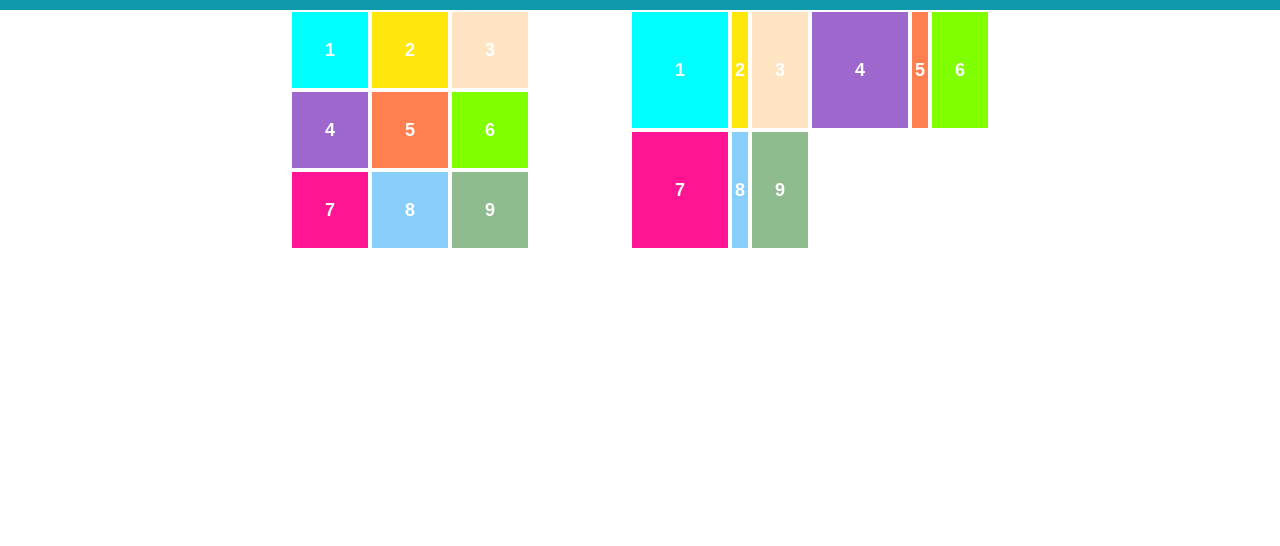
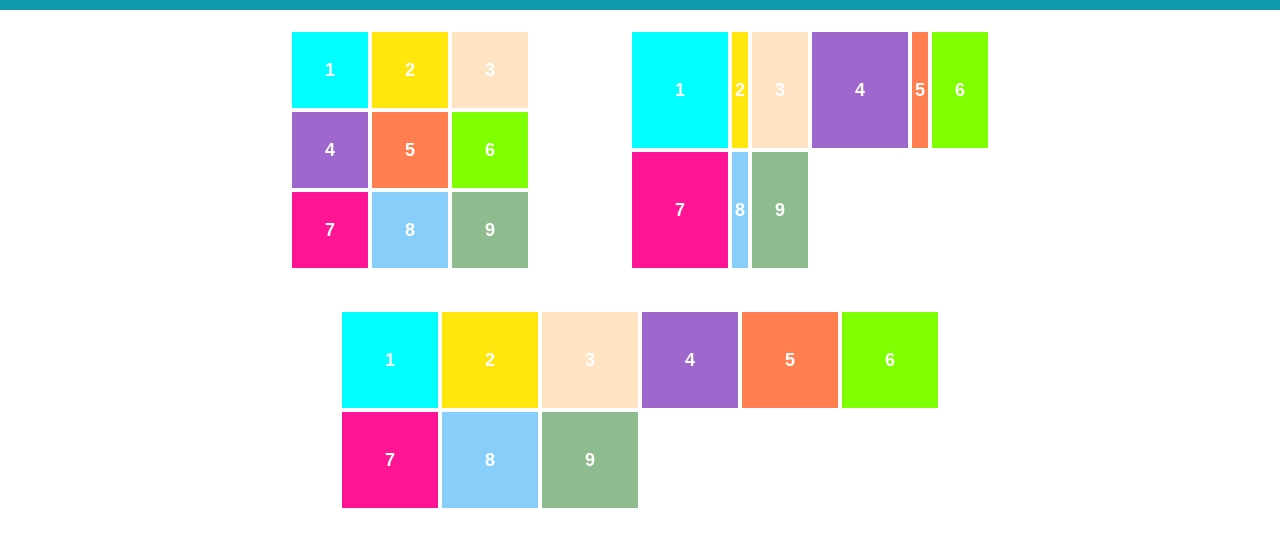
Before and after one commit to chliyang/my-app, a React (Create React App) app: page /grid-layout in a window 1280 px wide. Shown: the top 546 px of the page. Built offline with nearby package versions, Linux system fonts and the light colour scheme.

Commit message:
[grid] auto fill

```diff
--- a/src/components/grid-layout/GridLayout.css
+++ b/src/components/grid-layout/GridLayout.css
@@ -1,6 +1,7 @@
 .grid-container {
   display: flex;
   justify-content: space-around;
+  flex-wrap: wrap;
   width: 800px;
   color: white;
   font-size: 18px;
@@ -10,14 +11,24 @@
 }
 
 .layout-1 {
-  display: inline-grid;
+  display: grid;
   grid-template-columns: 80px 80px 80px;
   grid-template-rows: 80px 80px 80px;
+  margin: 20px;
 }
 
 .layout-2 {
-  display: inline-grid;
+  display: grid;
   grid-template-columns: repeat(2, 100px 20px 60px);
+  margin: 20px;
+}
+
+.layout-3{
+  display: grid;
+  width: 600px;
+  height: 200px;
+  grid-template-columns: repeat(auto-fill, 100px);
+  margin: 20px;
 }
 
 .box-1 {
--- a/src/components/grid-layout/GridLayout.js
+++ b/src/components/grid-layout/GridLayout.js
@@ -6,6 +6,7 @@ const GridLayout = () => {
     <div className="grid-container">
       <GridBoxes className={"layout-1"} />
       <GridBoxes className={"layout-2"} />
+      <GridBoxes className={"layout-3"} />
     </div>
   );
 };
```
